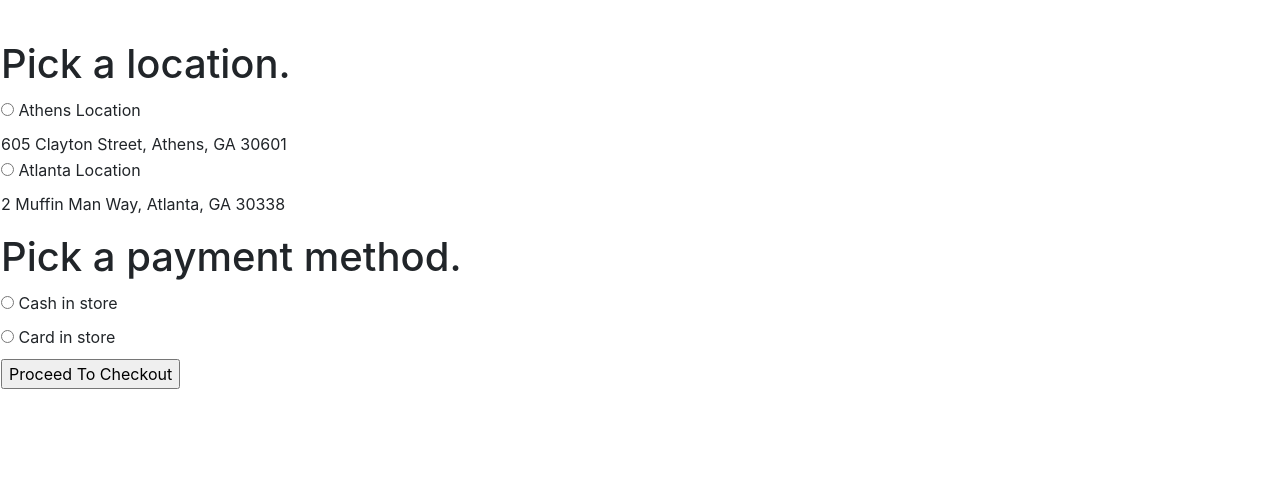
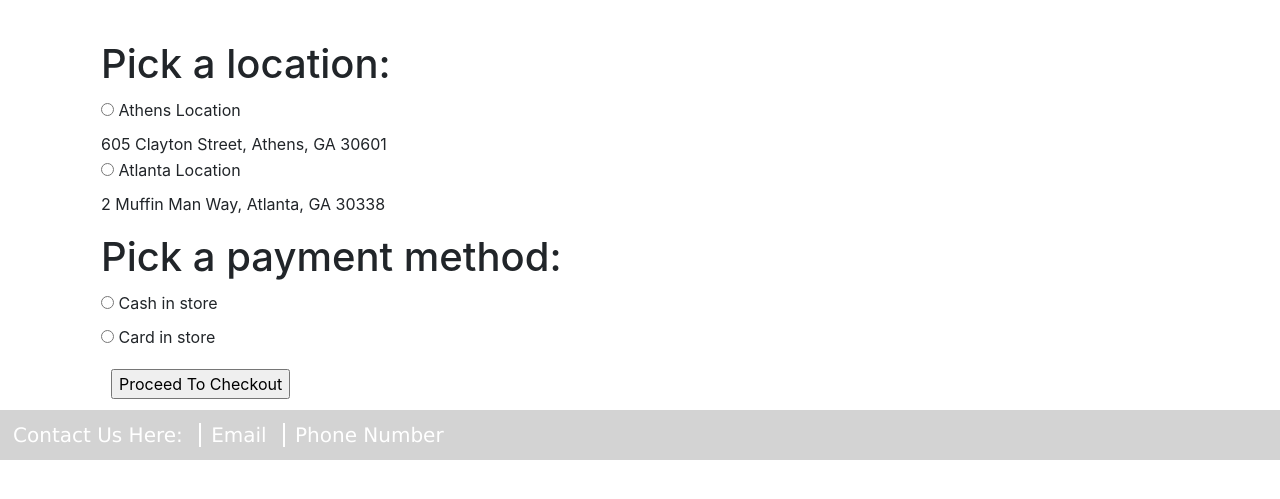
Before and after one commit to rab85714/Project1, a PHP site: page /checkout.php in a window 1280 px wide. Shown: the part 141-640 px from the top of the page. Run offline with PHP 8.4, Linux system fonts and the light colour scheme; a user stored in the database is signed in; data comes from the database, SQL or seed files in the repository.

Commit message:
changing the checkout page to format a lil better

```diff
--- /dev/null
+++ b/checkout.css
@@ -0,0 +1,7 @@
+#proceedToCheckoutButton {
+  margin: 10px;
+}
+
+#moveRight {
+  margin-left: 100px;
+}
--- a/checkout.php
+++ b/checkout.php
@@ -27,6 +27,7 @@
   <meta charset="utf-8">
   <title>My Cart</title>
   <link rel="stylesheet" href="index.css">
+  <link rel="stylesheet" href="checkout.css">
   <link rel="stylesheet" href="https://stackpath.bootstrapcdn.com/bootstrap/4.1.1/css/bootstrap.min.css" integrity="sha384-WskhaSGFgHYWDcbwN70/dfYBj47jz9qbsMId/iRN3ewGhXQFZCSftd1LZCfmhktB" crossorigin="anonymous">
   <style>
     .header {
@@ -56,11 +57,11 @@
   </nav>
 </header>
 <body>
-    <table>
+    <table id="moveRight">
       <form action="checkoutProcess.php" method="post">
         <tr>
             <td>
-                <h1> Pick a location. </h1>
+                <h1> Pick a location: </h1>
             </td>
         </tr>
         <?php foreach ($locations as $location) :?>
@@ -79,7 +80,7 @@
 
         <tr>
             <td>
-                <h1> Pick a payment method. </h1>
+                <h1> Pick a payment method: </h1>
             </td>
         </tr>
         <tr>
@@ -95,10 +96,18 @@
             </td>
         </tr>
         <tr><td>
-            <input type="submit" name="submitCheckout" value="Proceed To Checkout">
+            <input id="proceedToCheckoutButton" type="submit" name="submitCheckout" value="Proceed To Checkout">
         </tr></td>
       </form>
     </table>
 
+    <footer>
+    	<nav id="socials">
+    	  <a style="color: white"> Contact Us Here: </a>
+    	  <a class="link" href = "" target="_blank"> Email </a>
+    	  <a class="link" href = "" target="_blank"> Phone Number </a>
+    	</nav>
+    </footer>
+
 </body>
 </html>
```
